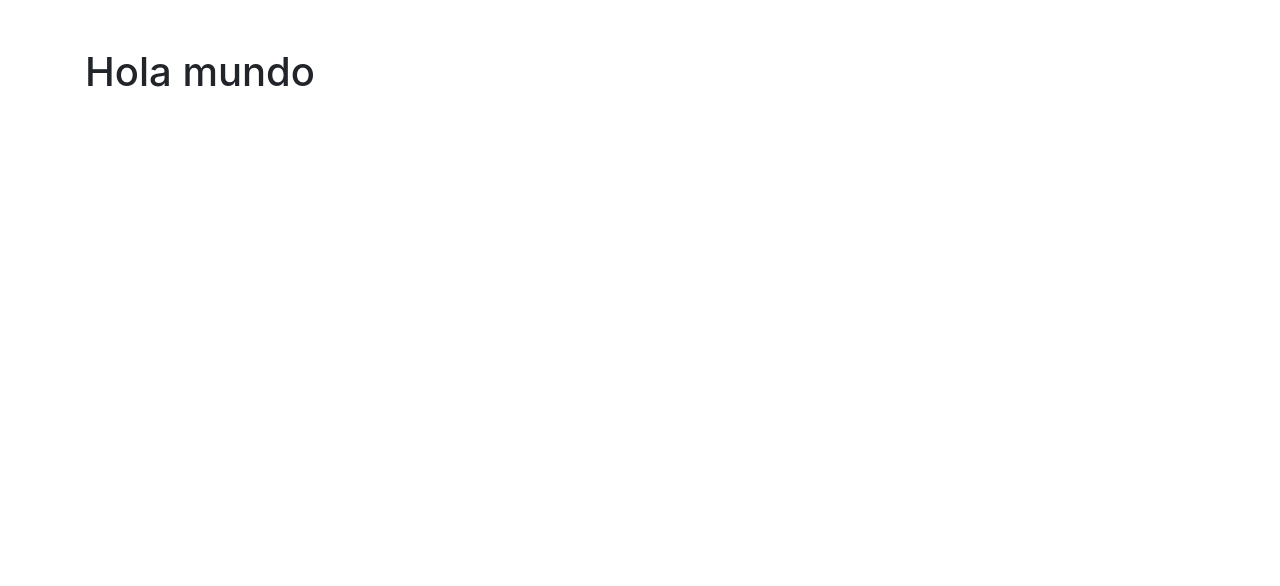
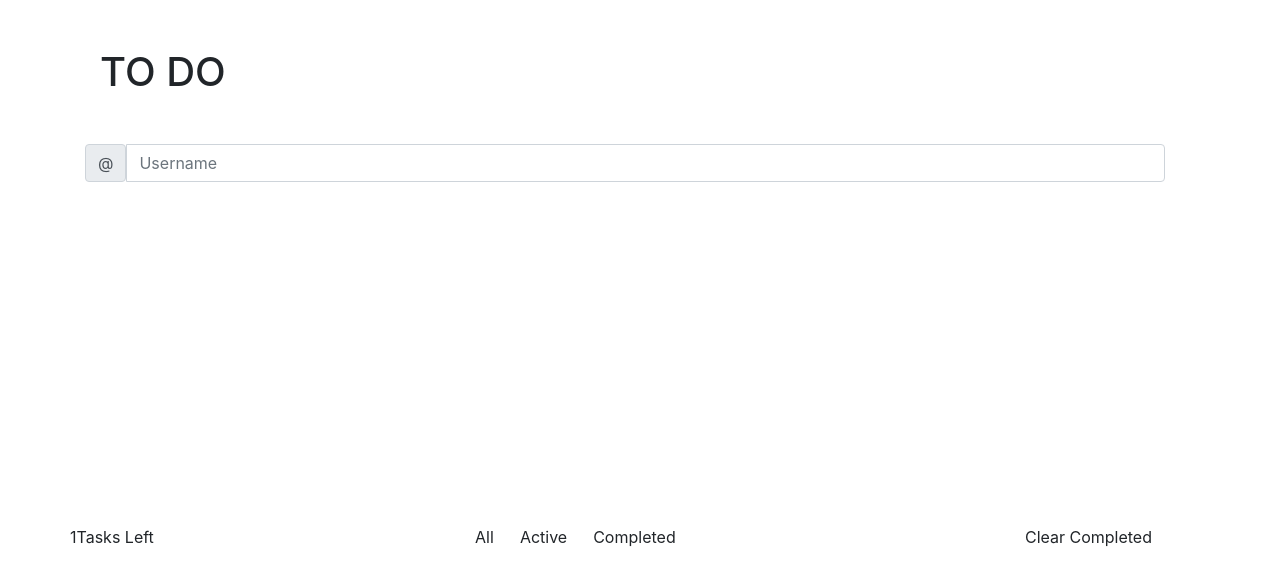
Before and after one commit to assembler-institute/reactjs-wish-list, a React (Create React App) app: page / in a window 1280 px wide. Shown: the top 586 px of the page. Built offline with nearby package versions, Linux system fonts and the light colour scheme.

Commit message:
maqueta hecha

```diff
--- a/src/App.js
+++ b/src/App.js
@@ -1,15 +1,14 @@
-import React from "react";
+import React, { Component } from "react";
 
-function App() {
-  return (
-    <main className="container mt-5">
-      <section className="row">
-        <div className="col col-12">
-          <h1>Hola mundo</h1>
-        </div>
-      </section>
-    </main>
-  );
+import Home from './Home'
+
+class App extends Component {
+
+  render(){
+    return (
+      <Home />
+    )
+    }
 }
 
-export default App;
+export default App
--- /dev/null
+++ b/src/Home/home.js
@@ -0,0 +1,39 @@
+import React from "react";
+import "./home.scss";
+
+
+function renderHome() {
+return (
+    <main className="container mt-5">
+      <div className="container-lg">
+        <h1>TO DO</h1>
+      </div>
+        <section className="row container-lg input__todo">
+          <div className="input-group mb-3">
+            <span className="input-group-text" id="basic-addon1">@</span>
+            <input type="text" className="form-control" placeholder="Username" aria-label="Username" aria-describedby="basic-addon1"></input>
+          </div>
+        </section>
+        <section className="row container-lg">
+          <div className="todo__list__container container-lg">
+            <ul>
+            </ul>
+          </div>
+          <div className="footer">
+            <div className="row counter__container">
+              <span>1</span><p>Tasks Left</p>
+            </div>
+            <div className="btn__group">
+              <button type="button" className="btn">All</button>
+              <button type="button" className="btn">Active</button>
+              <button type="button" className="btn">Completed</button>
+            </div>
+            <button type="button" className="btn btn__clr">Clear Completed</button>
+          </div>
+        </section>
+      </main>
+
+    );
+  }
+
+  export default renderHome
--- /dev/null
+++ b/src/Home/home.scss
@@ -0,0 +1,31 @@
+p{
+    margin: 0;
+}
+.input__todo{
+    margin-top: 3rem;
+}
+
+.footer{
+    width: 100%;
+    display: flex;
+    flex-direction: row;
+    justify-content: space-between;
+    align-items: center;
+}
+
+.btn{
+    &__group{
+        display: flex;
+        flex-direction: row;
+    }
+}
+
+.todo__list__container{
+    height: 20rem;
+}
+
+.counter__container{
+    display: flex;
+    flex-direction: row;
+    align-items: center;
+}
--- /dev/null
+++ b/src/Home/index.js
@@ -0,0 +1 @@
+export {default} from './home'
--- a/src/index.js
+++ b/src/index.js
@@ -3,7 +3,7 @@ import ReactDOM from "react-dom";
 
 import "bootstrap/dist/css/bootstrap.min.css";
 
-import App from "./App";
+import App from './App'
 import reportWebVitals from "./reportWebVitals";
 
 ReactDOM.render(
```
Also changed, not shown: .eslintrc.js, 2 other files (tests, documents, lock files or other folders).
